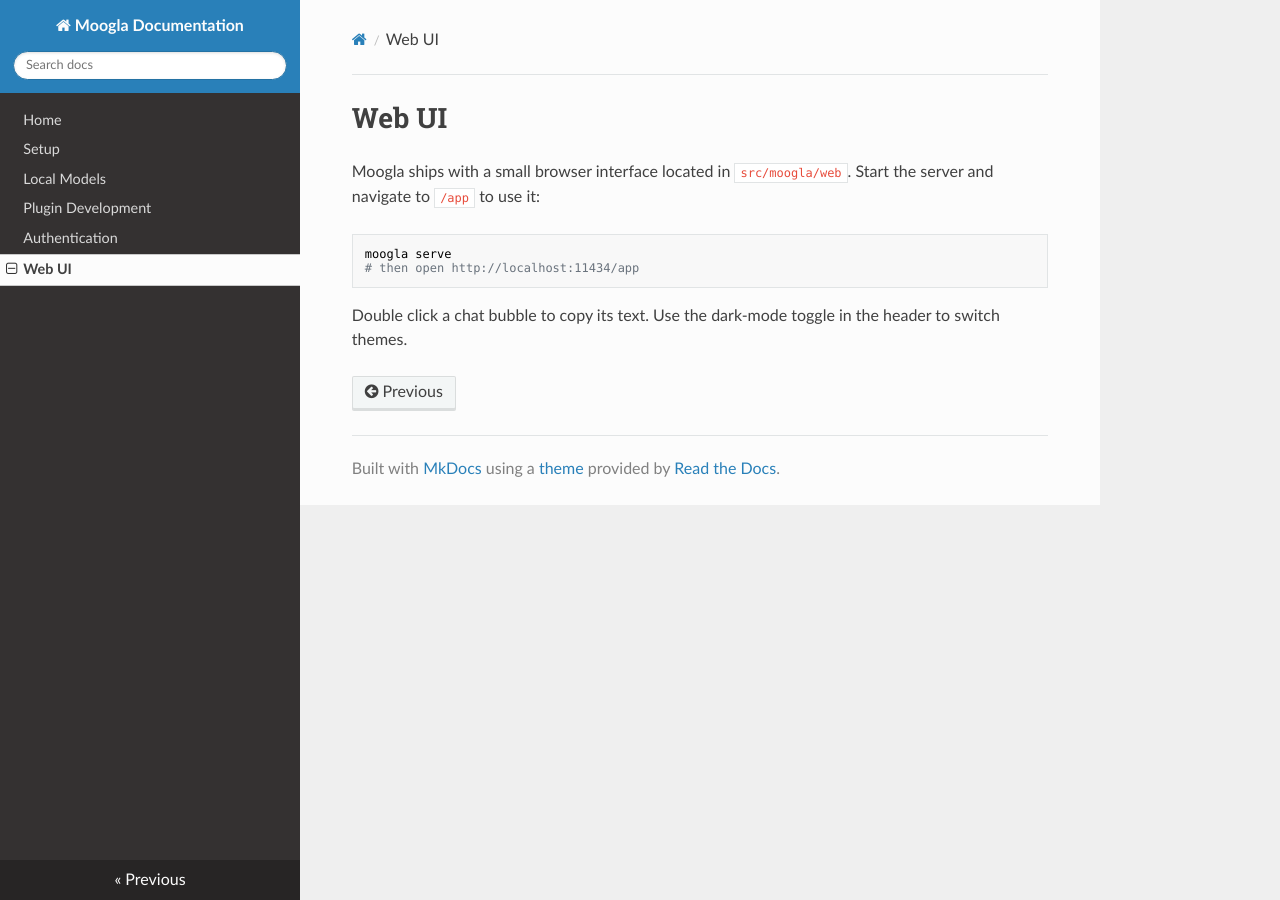
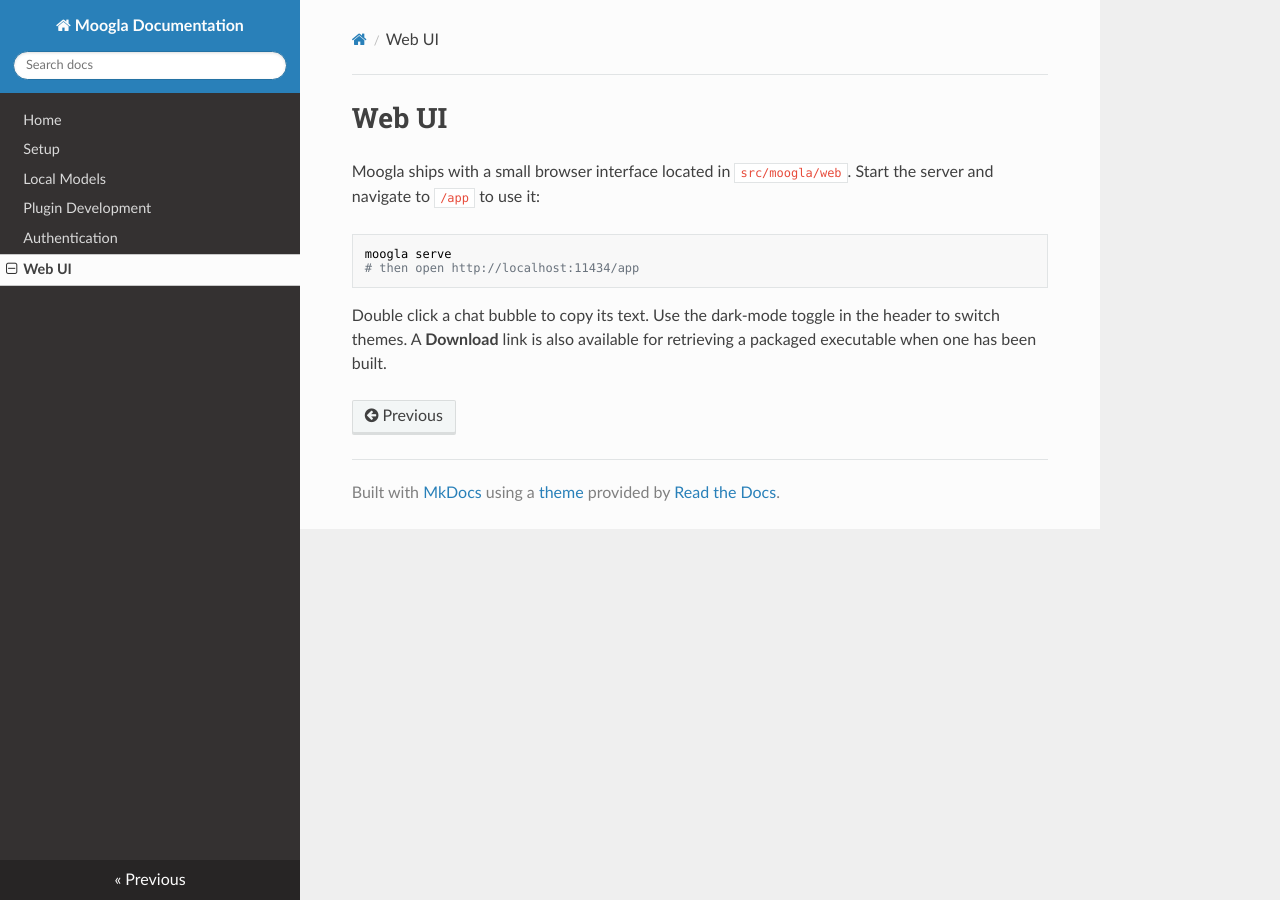
Before and after one commit to rehkad/Moogla, an MkDocs documentation site: the page built from docs/web_ui.md, in a window 1280 px wide. Built offline with MkDocs 1.6.1, drawn with Linux system fonts in a browser that asks for light colours; nearby versions of some CDN libraries.

Commit message:
Add download packaging feature

````diff
--- a/docs/web_ui.md
+++ b/docs/web_ui.md
@@ -9,4 +9,5 @@
 ```
 
 Double click a chat bubble to copy its text. Use the dark‑mode toggle in
-the header to switch themes.
+the header to switch themes. A **Download** link is also available for
+retrieving a packaged executable when one has been built.
--- a/src/moogla/web/index.html
+++ b/src/moogla/web/index.html
@@ -15,7 +15,10 @@
     <div class="container mx-auto max-w-xl space-y-4">
         <div class="flex items-center justify-between">
             <h1 class="text-2xl font-bold">Moogla Chat</h1>
-            <button id="toggle-dark" class="text-xs border rounded px-2 py-1">Dark</button>
+            <div class="space-x-2">
+                <a href="/download" class="text-xs border rounded px-2 py-1">Download</a>
+                <button id="toggle-dark" class="text-xs border rounded px-2 py-1">Dark</button>
+            </div>
         </div>
 
         <div class="flex items-center space-x-2">
````
Also changed, not shown: README.md (+12 -0 lines), 3 other files.
